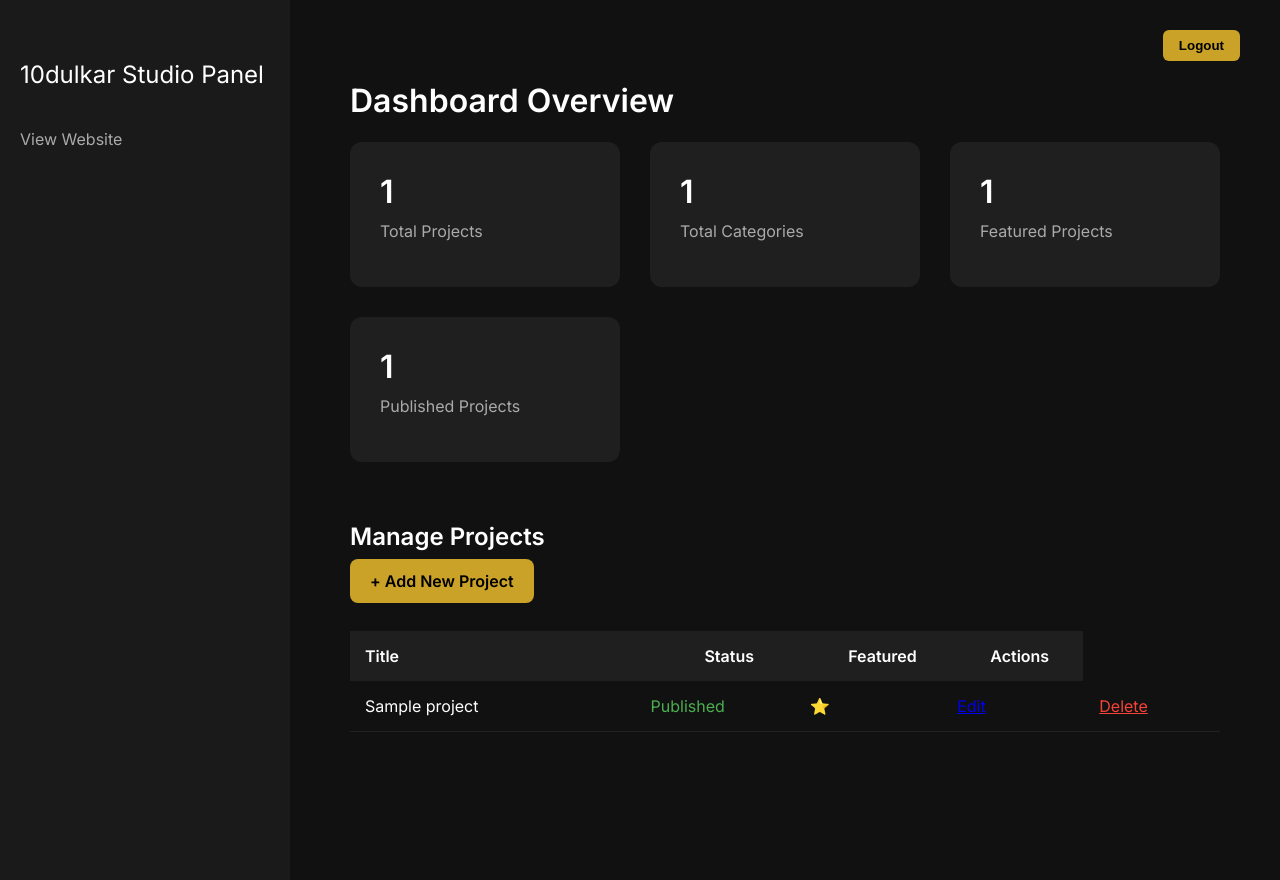
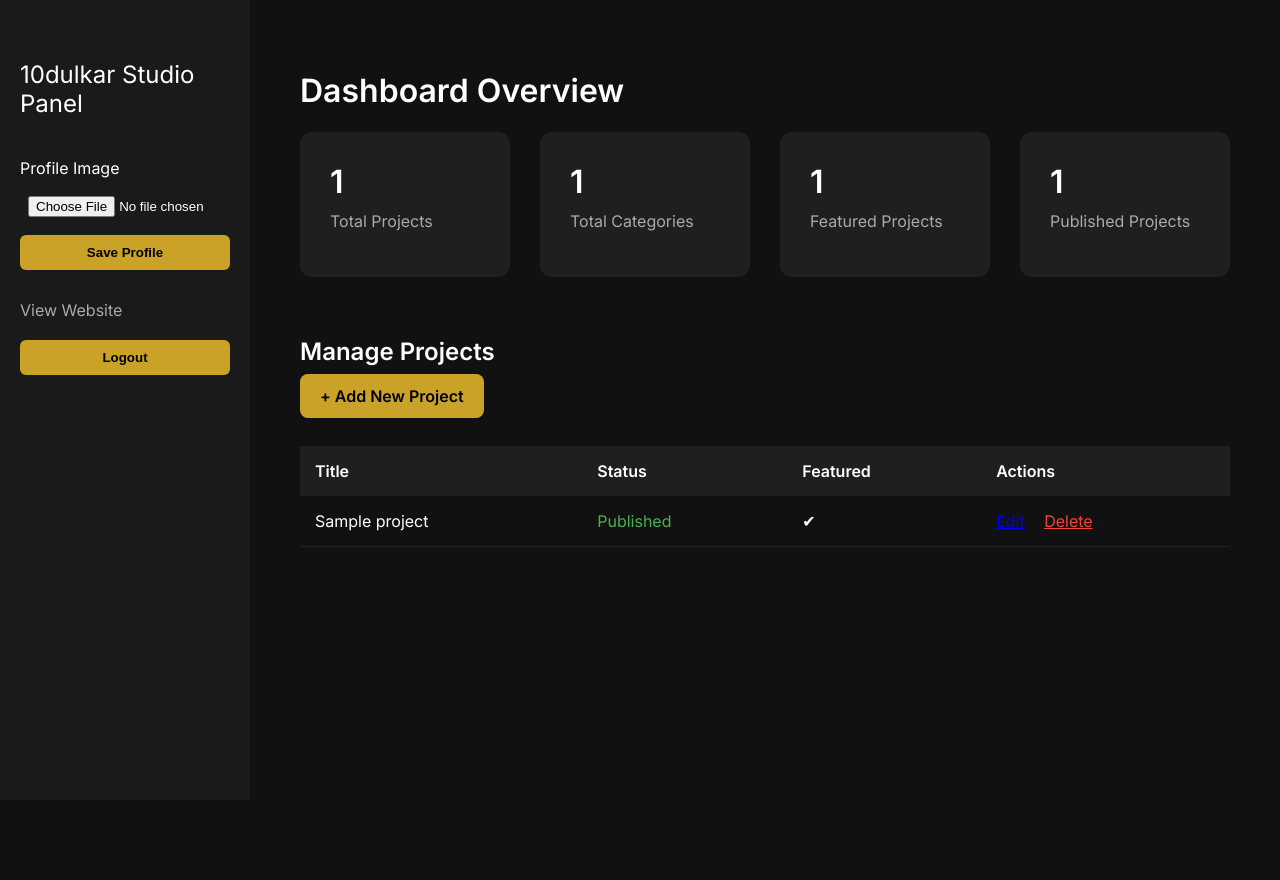
Before and after one commit to abhilashmarathe/aishwarya-portfolio, a Django app: page /dashboard/ in a window 1280 px wide. After the commit the page ends 547 px from the top, so only its background shows below. Run offline with Django 5.2, Linux system fonts and the light colour scheme; a user stored in the database is signed in; tables that the repository leaves empty hold one stand-in row (values such as "Sample post").

Commit message:
Update dashboard.html

```diff
--- a/templates/dashboard.html
+++ b/templates/dashboard.html
@@ -1,101 +1,222 @@
 <!DOCTYPE html>
+
 <html>
 <head>
     <title>Dashboard</title>
+
+
+<meta name="viewport" content="width=device-width, initial-scale=1.0">
+
 <link href="https://fonts.googleapis.com/css2?family=Inter:wght@300;400;600&display=swap" rel="stylesheet">
+
 <style>
-        body {
-            margin: 0;
-            background: #111;
-            color: white;
-            font-family: 'Inter', sans-serif;
-            display: flex;
+
+    body{
+        margin:0;
+        background:#111;
+        color:white;
+        font-family:'Inter',sans-serif;
+        display:flex;
+        min-height:100vh;
     }
 
-        .sidebar {
-            width: 250px;
-            background: #1a1a1a;
-            padding: 40px 20px;
-            height: 100vh;
+    /* SIDEBAR */
+
+    .sidebar{
+        width:250px;
+        background:#1a1a1a;
+        padding:40px 20px;
+        box-sizing:border-box;
+        min-height:100vh;
     }
 
-        .sidebar h2 {
-            font-weight: 400;
-            margin-bottom: 40px;
+    .sidebar h2{
+        font-weight:400;
+        margin-bottom:40px;
     }
 
-        .sidebar a {
-            display: block;
-            color: #aaa;
-            text-decoration: none;
-            margin-bottom: 20px;
-            transition: 0.3s;
+    .sidebar a{
+        display:block;
+        color:#aaa;
+        text-decoration:none;
+        margin-top:20px;
+        transition:0.3s;
     }
 
-        .sidebar a:hover {
-            color: #c9a227;
+    .sidebar a:hover{
+        color:#c9a227;
     }
 
-        .content {
-            flex: 1;
-            padding: 60px;
+    .sidebar form{
+        display:flex;
+        flex-direction:column;
+        gap:10px;
+        margin-bottom:30px;
     }
 
-        .cards {
-            display: grid;
-            grid-template-columns: repeat(auto-fit, minmax(200px, 1fr));
-            gap: 30px;
+    .sidebar input{
+        padding:8px;
+        border-radius:6px;
+        border:none;
     }
 
-        .card {
-            background: #1f1f1f;
-            padding: 30px;
-            border-radius: 12px;
-            transition: 0.3s;
+    .sidebar button{
+        background:#c9a227;
+        border:none;
+        padding:10px;
+        border-radius:6px;
+        font-weight:600;
+        cursor:pointer;
     }
 
-        .card:hover {
-            transform: translateY(-5px);
+    /* CONTENT */
+
+    .content{
+        flex:1;
+        padding:50px;
+        box-sizing:border-box;
     }
 
-        .card h3 {
-            margin: 0;
-            font-size: 32px;
+    /* DASHBOARD CARDS */
+
+    .cards{
+        display:grid;
+        grid-template-columns:repeat(auto-fit,minmax(200px,1fr));
+        gap:30px;
     }
 
-        .card p {
-            color: #aaa;
-            margin-top: 10px;
+    .card{
+        background:#1f1f1f;
+        padding:30px;
+        border-radius:12px;
+        transition:0.3s;
     }
+
+    .card:hover{
+        transform:translateY(-5px);
+    }
+
+    .card h3{
+        margin:0;
+        font-size:32px;
+    }
+
+    .card p{
+        color:#aaa;
+        margin-top:10px;
+    }
+
+    /* BUTTON */
+
+    .add-project{
+        background:#c9a227;
+        padding:12px 20px;
+        color:black;
+        text-decoration:none;
+        border-radius:8px;
+        font-weight:600;
+    }
+
+    /* TABLE */
+
+    .table-wrapper{
+        overflow-x:auto;
+        margin-top:20px;
+    }
+
+    table{
+        width:100%;
+        border-collapse:collapse;
+        min-width:600px;
+    }
+
+    th{
+        background:#1f1f1f;
+        padding:15px;
+        text-align:left;
+    }
+
+    td{
+        padding:15px;
+        border-bottom:1px solid #222;
+    }
+
+    .delete-btn{
+        color:#f44336;
+        margin-left:15px;
+    }
+
+    /* MOBILE */
+
+    @media (max-width:768px){
+
+        body{
+            flex-direction:column;
+        }
+
+        .sidebar{
+            width:100%;
+            min-height:auto;
+            padding:20px;
+        }
+
+        .content{
+            padding:20px;
+        }
+
+        .cards{
+            grid-template-columns:1fr 1fr;
+            gap:15px;
+        }
+
+        .card{
+            padding:20px;
+        }
+
+        .card h3{
+            font-size:24px;
+        }
+
+    }
+
 </style>
+
+
 </head>
 
 <body>
 
 <div class="sidebar">
+
+
 <h2>10dulkar Studio Panel</h2>
+
+<form method="POST" enctype="multipart/form-data">
+    {% csrf_token %}
+
+    <label>Profile Image</label>
+    <input type="file" name="profile_image">
+
+    <button type="submit">Save Profile</button>
+</form>
+
 <a href="/" target="_blank">View Website</a>
-    <div style="position:absolute; top:30px; right:40px;">
+
 <form method="POST" action="{% url 'logout' %}">
     {% csrf_token %}
-        <button style="
-            background:#c9a227;
-            border:none;
-            padding:8px 16px;
-            border-radius:6px;
-            font-weight:600;
-            cursor:pointer;
-        ">
-            Logout
-        </button>
+    <button style="margin-top:20px;">Logout</button>
 </form>
-</div>
+
+
 </div>
 
 <div class="content">
+
+
 <h1>Dashboard Overview</h1>
 
 <div class="cards">
+
     <div class="card">
         <h3>{{ total_projects }}</h3>
         <p>Total Projects</p>
@@ -115,33 +236,33 @@
         <h3>{{ published_count }}</h3>
         <p>Published Projects</p>
     </div>
+
 </div>
 
 <h2 style="margin-top:60px;">Manage Projects</h2>
+
 <div style="margin-bottom:40px;">
-            <a href="/upload/" style="
-                background:#c9a227;
-                padding:12px 20px;
-                color:black;
-                text-decoration:none;
-                border-radius:8px;
-                font-weight:600;
-            ">
+    <a href="/upload/" class="add-project">
         + Add New Project
     </a>
 </div>
 
-<table style="width:100%; margin-top:20px; border-collapse:collapse;">
-    <tr style="background:#1f1f1f;">
-        <th style="padding:15px; text-align:left;">Title</th>
+<div class="table-wrapper">
+
+    <table>
+
+        <tr>
+            <th>Title</th>
             <th>Status</th>
             <th>Featured</th>
             <th>Actions</th>
         </tr>
 
         {% for project in projects %}
-    <tr style="border-bottom:1px solid #222;">
-        <td style="padding:15px;">{{ project.title }}</td>
+        <tr>
+
+            <td>{{ project.title }}</td>
+
             <td>
                 {% if project.is_published %}
                     <span style="color:#4CAF50;">Published</span>
@@ -149,27 +270,29 @@
                     <span style="color:#f44336;">Hidden</span>
                 {% endif %}
             </td>
+
             <td>
                 {% if project.featured %}
-                ⭐
+                    ✔
                 {% endif %}
             </td>
+
             <td>
-            <a href="/edit/{{ project.id }}/">
-                Edit
+                <a href="/edit/{{ project.id }}/">Edit</a>
+
+                <a href="/delete/{{ project.id }}/"
+                   onclick="return confirm('Are you sure you want to delete this project?');"
+                   class="delete-btn">
+                   Delete
                 </a>
             </td>
-        <td>
-            <a href="/delete/{{ project.id }}/"
-                onclick="return confirm('Are you sure you want to delete this project?');"
-                style="color:#f44336; margin-left:15px;">
-                Delete
-            </a>
 
-        </td>
         </tr>
         {% endfor %}
+
     </table>
+
+</div>
 
 </div>
 
```
Lines whose indentation alone changed are shown as unchanged.
